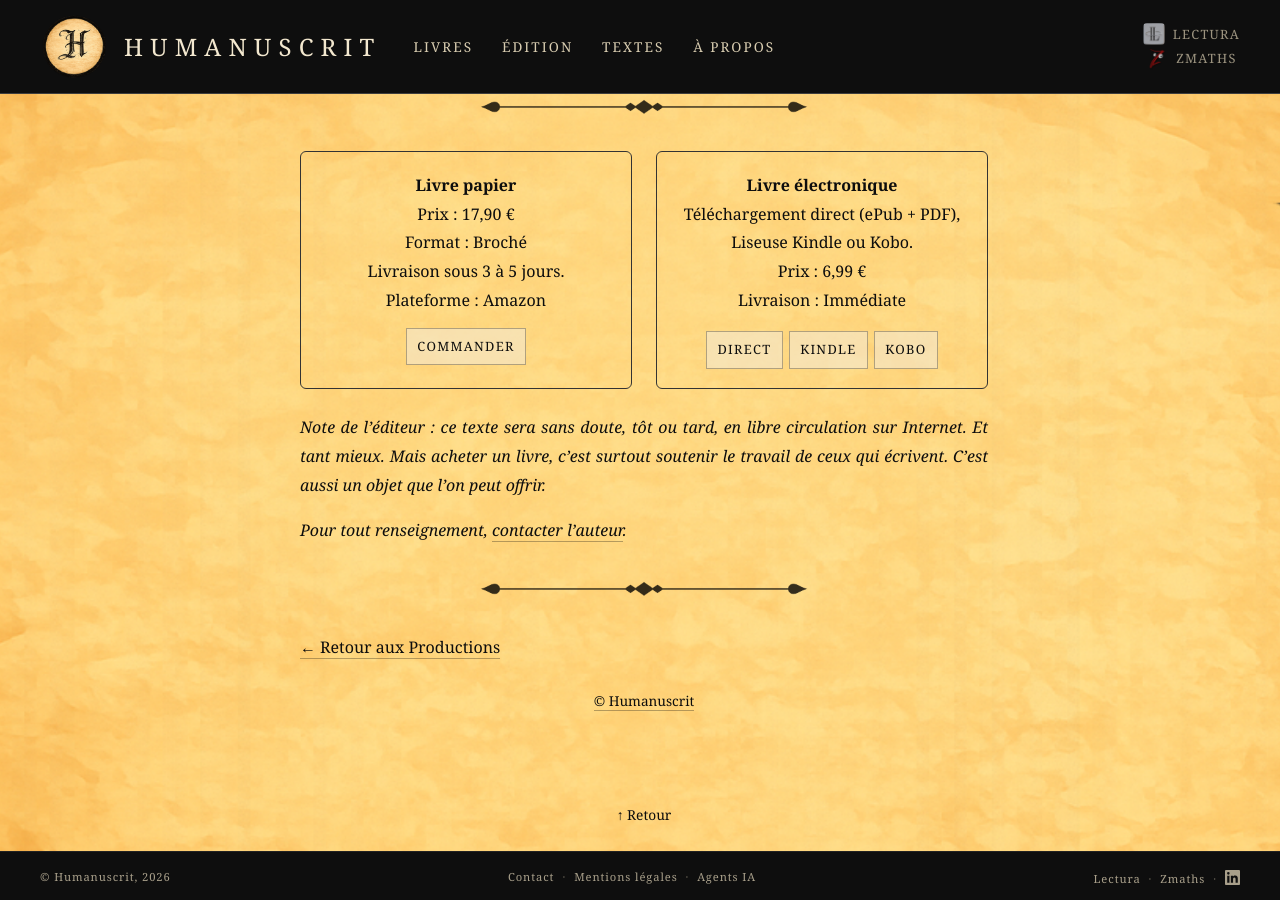
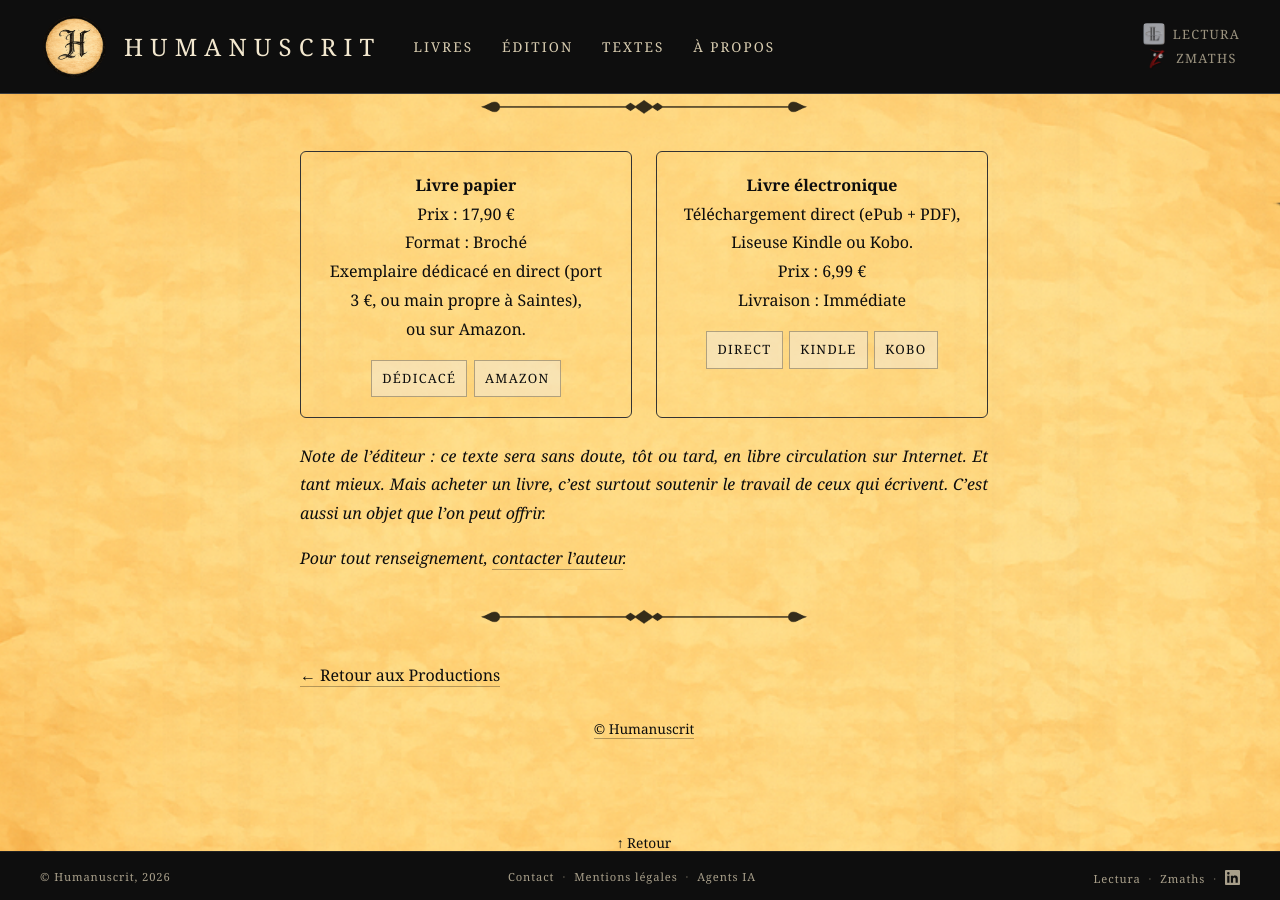
Before and after one commit to maxcarriere/humanuscrit, a Jekyll site: the page built from productions/system-down.md, in a window 1280 px wide and 900 px high, scrolled down 2240 px. Built offline with Jekyll 4.4.1, drawn with Linux system fonts in a browser that asks for light colours.

Commit message:
Livre papier : vente directe dédicacée via Payhip
Page du roman : boutons DÉDICACÉ (payhip.com/b/rNLqZ) et AMAZON dans le bloc
Livre papier ; offre Payhip ajoutée aux données structurées ; FAQ mise à jour.

Co-Authored-By: Claude Opus 5.5 <noreply@anthropic.com>

```diff
--- a/productions/system-down.md
+++ b/productions/system-down.md
@@ -92,11 +92,14 @@ Prix&nbsp;: 17,90&nbsp;&euro;
 <br>
 Format&nbsp;: Broch&eacute;
 <br>
-Livraison sous 3 &agrave; 5 jours.
+Exemplaire d&eacute;dicac&eacute; en direct (port 3&nbsp;&euro;, ou main propre &agrave; Saintes),
 <br>
-Plateforme&nbsp;: Amazon
+ou sur Amazon.
 <br>
-<a href="https://www.amazon.fr/dp/B0HKWPJ5ZY" class="cta-button" target="_blank" rel="noopener">COMMANDER</a>
+<div class="buy-buttons-row">
+<a href="https://payhip.com/b/rNLqZ" class="cta-button" target="_blank" rel="noopener">D&Eacute;DICAC&Eacute;</a>
+<a href="https://www.amazon.fr/dp/B0HKWPJ5ZY" class="cta-button" target="_blank" rel="noopener">AMAZON</a>
+</div>
 </div>
 
 <div class="buy-format">
```
Also changed, not shown: _includes/head.html (+8 -0 lines), faq.md (+2 -2 lines).
